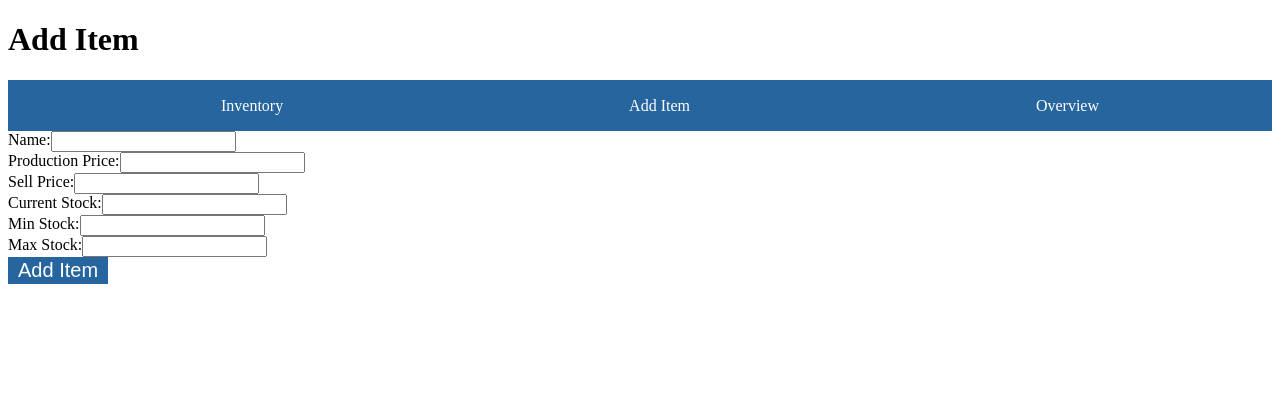
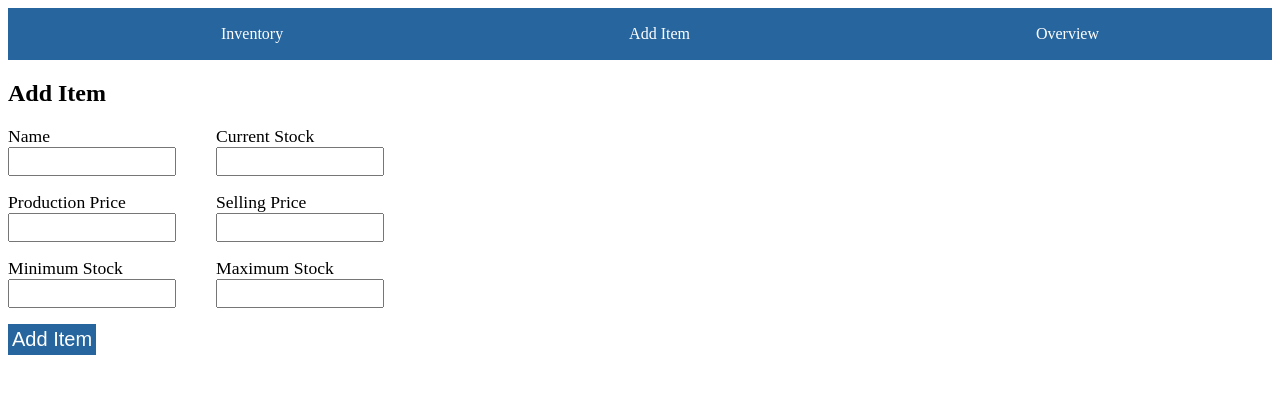
Before and after one commit to jforss3/SDEV265_final_project, a Flask app: page /add-item in a window 1280 px wide. Shown: the top 394 px of the page. Run offline with Flask 3, Linux system fonts and the light colour scheme.

Commit message:
finished the add_item.html file and updated the css file

```diff
--- a/static/app.css
+++ b/static/app.css
@@ -1,9 +1,14 @@
+/* nav */
 nav {background-color: #26659E; padding: .05em 0em;}
 nav a {text-decoration: none; color: #FFFFFF;}
 nav ul {display: flex; flex-direction: row; flex-wrap: nowrap; justify-content: space-around; list-style-type: none;}
+/* table */
 thead {background-color: #F0F0F0;}
 th, td {padding: .5em;}
-label {float: left;}
+/* form */
+form {display: grid; grid-template-rows: auto; grid-template-columns: 10em 10em; gap: 1em 3em;}
+label {font-size: 1.1em;}
+input {width: 100%; font-size: 1.25em;}
 
 /* classes*/
 .link_button {
@@ -17,7 +22,9 @@ label {float: left;}
 
 .submit_button {
     background-color: #26659E;
-    padding: .1em .5em;
+    padding: .2em;
+    justify-self: left;
+    align-self: center;
     border: none;
     color: #FFFFFF;
     font-size: 1.25em;
--- a/templates/add_item.html
+++ b/templates/add_item.html
@@ -6,8 +6,6 @@
         <link rel="stylesheet" href="{{ url_for('static', filename='app.css') }}">
     </head>
     <body>
-        <h1>Add Item</h1>
-
         <nav>
             <ul>
                 <li><a href="/">Inventory</a></li>
@@ -16,24 +14,37 @@
             </ul>
         </nav>
 
+        <h2>Add Item</h2>
         <form action="/add-item" method="POST">
-            <label>Name:</label>
-            <input name="name" required><br>
+            <div>
+                <label id="name_label" for="name">Name</label>
+                <input type="text" name="name" id="name" required>
+            </div>
 
-            <label>Production Price:</label>
-            <input type="number" step="0.01" name="production_price" required><br>
+            <div>
+                <label id="current_stock_label" for="current_stock">Current Stock</label>
+                <input type="number" name="current_stock" id="current_stock" required>
+            </div>
 
-            <label>Sell Price:</label>
-            <input type="number" step="0.01" name="sell_price" required><br>
+            <div>
+                <label id="production_price_label" for="production_price">Production Price</label>
+                <input type="number" step="0.01" name="production_price" id="production_price" required>
+            </div>
 
-            <label>Current Stock:</label>
-            <input type="number" name="current_stock" required><br>
+            <div>
+                <label id="sell_price_label" for="sell_price">Selling Price</label>
+                <input type="number" step="0.01" name="sell_price" id="sell_price" required>
+            </div>
 
-            <label>Min Stock:</label>
-            <input type="number" name="min_stock" required><br>
+            <div>
+                <label id="min_stock_label" for="min_stock">Minimum Stock</label>
+                <input type="number" name="min_stock" id="min_stock" required>
+            </div>
 
-            <label>Max Stock:</label>
-            <input type="number" name="max_stock" required><br>
+            <div>
+                <label id="max_stock_label" for="max_stock">Maximum Stock</label>
+                <input type="number" name="max_stock" id="max_stock" required>
+            </div>
 
             <button type="submit" class="submit_button">Add Item</button>
         </form>
```
